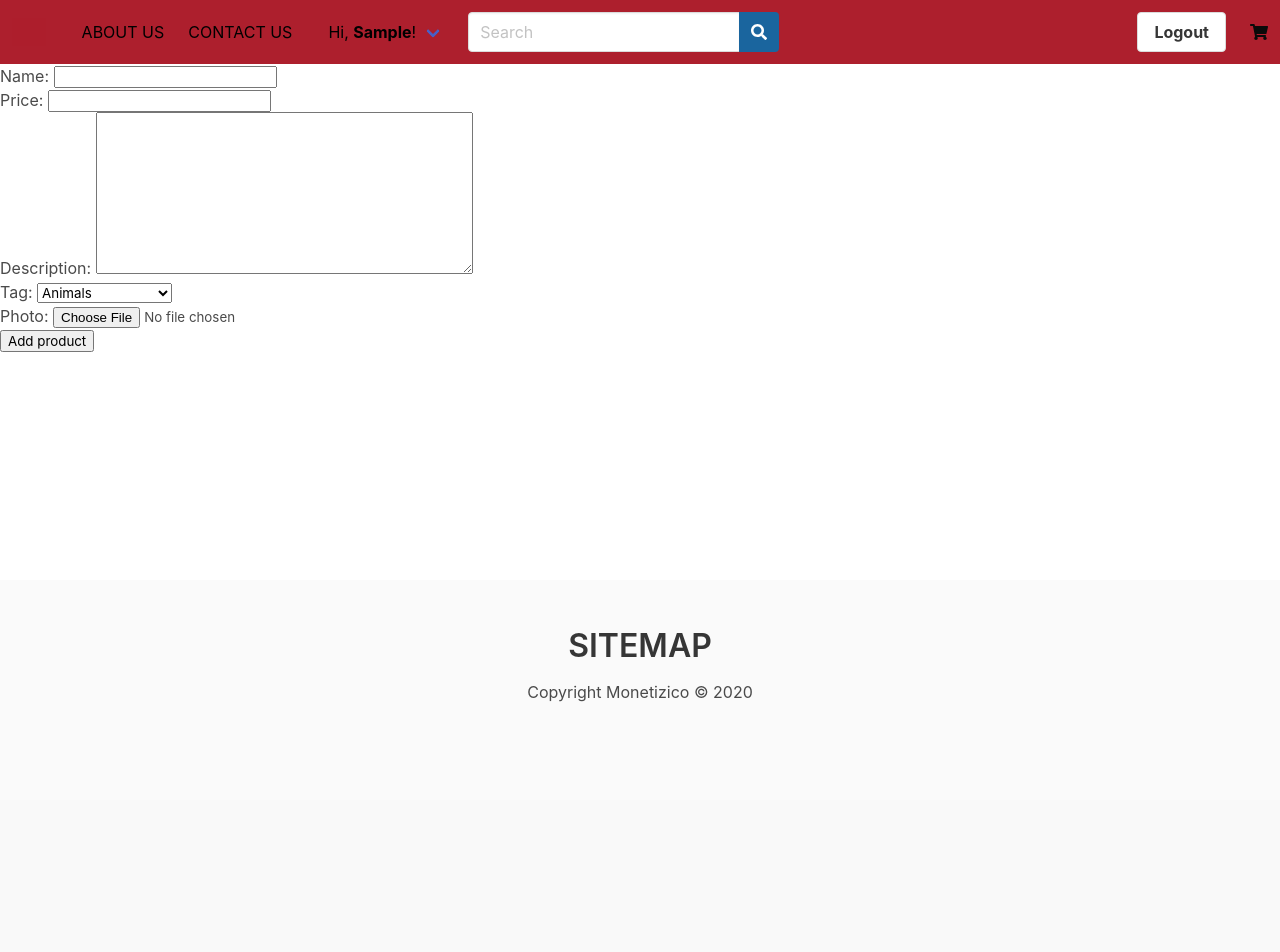
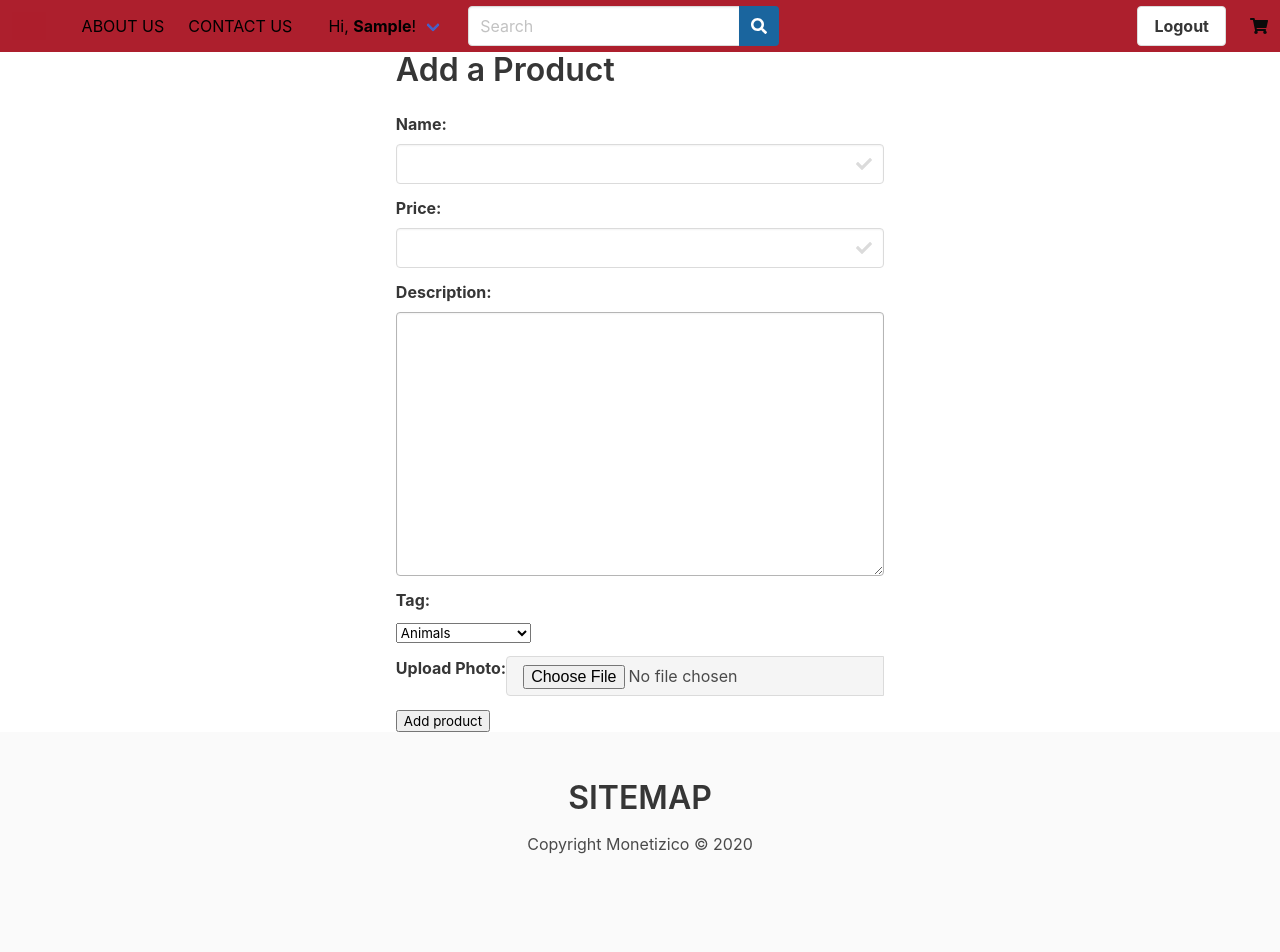
Before and after one commit to guyett92/monetizico, a Django app: page /products/create in a window 1280 px wide. Before the commit the page ends 702 px from the top, so only its background shows below. Run offline with Django 3.2, Linux system fonts and the light colour scheme; the visitor is signed in with stand-in values (Sample User, id 1); style sheets or scripts are compiled from the project's sources; parts of the project's set-up code (start-up, migrations or seed data) failed here and were passed over; some libraries are stand-ins or nearby versions.

Commit message:
install django-widget-tweaks to style forms

```diff
--- a/main_app/forms.py
+++ b/main_app/forms.py
@@ -1,5 +1,5 @@
 from django.forms import ModelForm
-from .models import User, Profile
+from .models import User, Profile, Product
 from django import forms
 from datetime import date
 
--- a/main_app/static/css/style.css
+++ b/main_app/static/css/style.css
@@ -98,3 +98,8 @@ body {
 .is-info {
   background-color: var(--lblue) !important;
 }
+
+#product_form {
+  display: flex;
+  justify-content: center;
+}
--- a/main_app/templates/main_app/product_form.html
+++ b/main_app/templates/main_app/product_form.html
@@ -1,17 +1,57 @@
 {% extends "base.html" %}
+{% load widget_tweaks %}
 {% block title %}
     Monetizico | Add Product
 {% endblock %}
 {% block content %}
 
-<form action="" enctype="multipart/form-data" method="POST">
+<div class="add-product-form container">
+    <h1 class="title">Add a Product</h1>
+    <form class="add-product-form" action="" enctype="multipart/form-data" method="POST">
         {% csrf_token %}
-    {{ form.as_p }}
+        <div class="field">
+            <label class="label">Name:</label>
+            <div class="control has-icons-right">
+                {{ form.name|add_class:"input" }}
+                <span class="icon is-small is-right">
+                    <i class="fas fa-check"></i>
+                  </span>
+            </div>
+        </div>
+
+        <div class="field">
+            <label class="label">Price:</label>
+            <div class="control has-icons-right">
+                {{ form.price|add_class:"input" }}
+              <span class="icon is-small is-right">
+                <i class="fas fa-check"></i>
+              </span>
+            </div>
+          </div>
+
+          <div class="field ">
+            <label class="label description">Description:</label>
+            <div class="control">
+            {{ form.description|add_class:"textarea is-hovered"}}
+          </div>
+        </div>
+
+        <div class="field ">
+            <label class="label">Tag:</label>
+            {{ form.tag }}
+        </div>
+
+        <div class="file has-name control field">
+        <label class="label">Upload Photo: </label>
+            {{ form.photo|add_class:"file-cta" }}
+        </div>
+
         {% if product %}
             <input type="submit" value="Edit product">
         {% else %}
             <input type="submit" value="Add product">
         {% endif %}
     </form>
+</div>
 
 {% endblock %}
--- a/main_app/views.py
+++ b/main_app/views.py
@@ -13,7 +13,7 @@ from django.contrib.auth.mixins import LoginRequiredMixin
 from botocore.exceptions import ClientError
 from django.dispatch import receiver
 from .models import Product, Cart, Post, User
-from .forms import ProfileForm, UserForm
+from .forms import ProfileForm, UserForm, ProductForm
 from datetime import date, timedelta
 import uuid
 import boto3
--- a/monetizico/settings.py
+++ b/monetizico/settings.py
@@ -39,6 +39,7 @@ ALLOWED_HOSTS = []
 INSTALLED_APPS = [
     'django_s3_storage',
     'main_app',
+    'widget_tweaks',
     'django.contrib.admin',
     'django.contrib.auth',
     'django.contrib.contenttypes',
```
Lines whose indentation alone changed are shown as unchanged.
